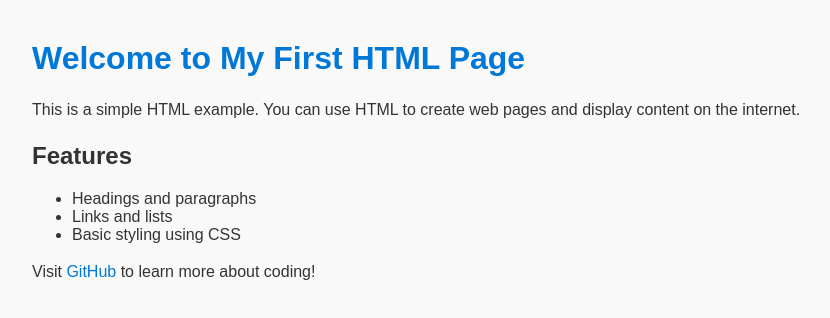
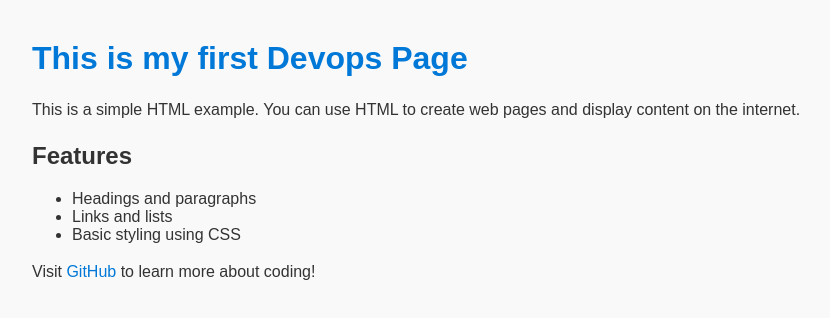
Before and after one commit to vijayaramaraju-kalidindi/Devops-Project1, a plain HTML site: page index.html in a window 1280 px wide. Shown: the whole page, without its empty margins (8-838 px from the left). Drawn offline with Linux system fonts and the light colour scheme.

Commit message:
VS Code Commit with change

```diff
--- a/index.html
+++ b/index.html
@@ -28,7 +28,7 @@
 </head>
 <body>
 
-  <h1>Welcome to My First HTML Page</h1>
+  <h1>This is my first Devops Page</h1>
   <p>This is a simple HTML example. You can use HTML to create web pages and display content on the internet.</p>
 
   <h2>Features</h2>
```
